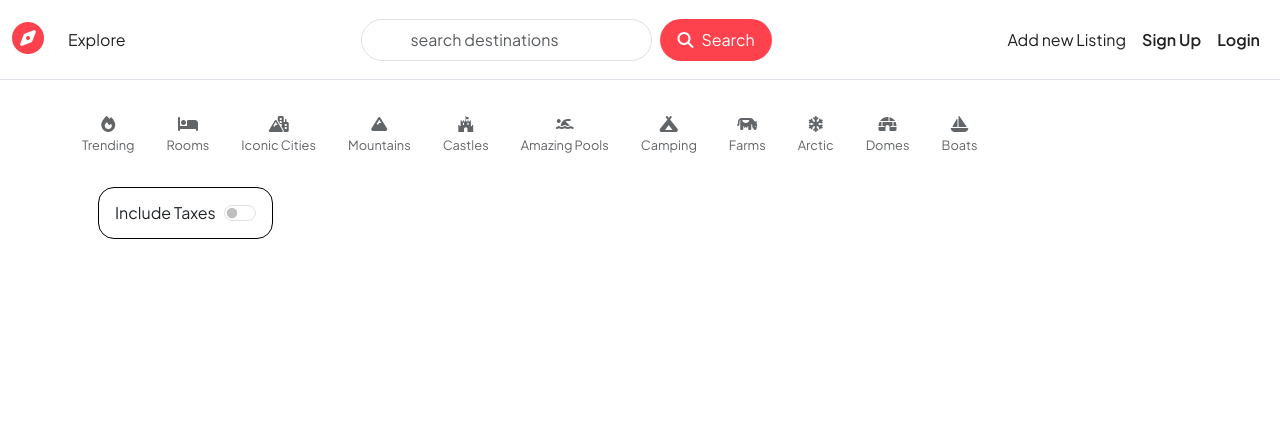
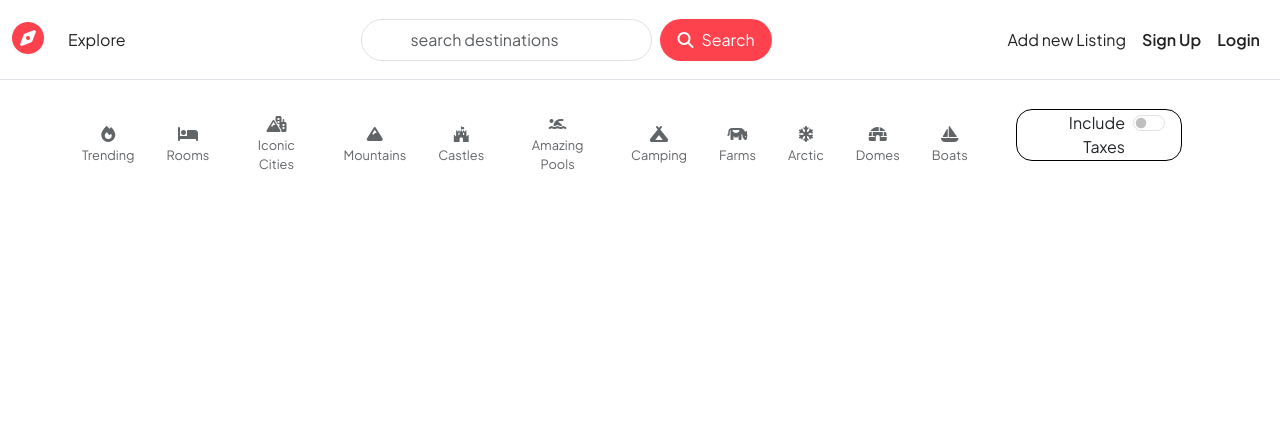
Before and after one commit to PranavRaj16/Wanderlust, a Node server app: page /listings in a window 1280 px wide. Shown: the top 438 px of the page. Run offline with Node 20, Linux system fonts and the light colour scheme; data that the repository does not hold is empty; some libraries are stand-ins or nearby versions; some web fonts are replaced.

Commit message:
Update index.ejs

```diff
--- a/views/listings/index.ejs
+++ b/views/listings/index.ejs
@@ -3,7 +3,7 @@
   <style>
     #filter{
       display: flex;
-      flex-wrap: wrap;
+      flex-wrap: nowrap;
       align-items: center;
     }
     .filter{
```
